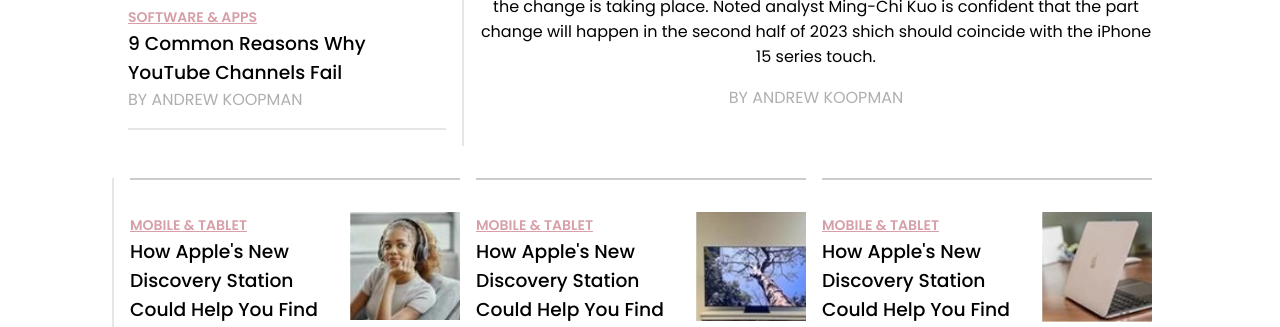
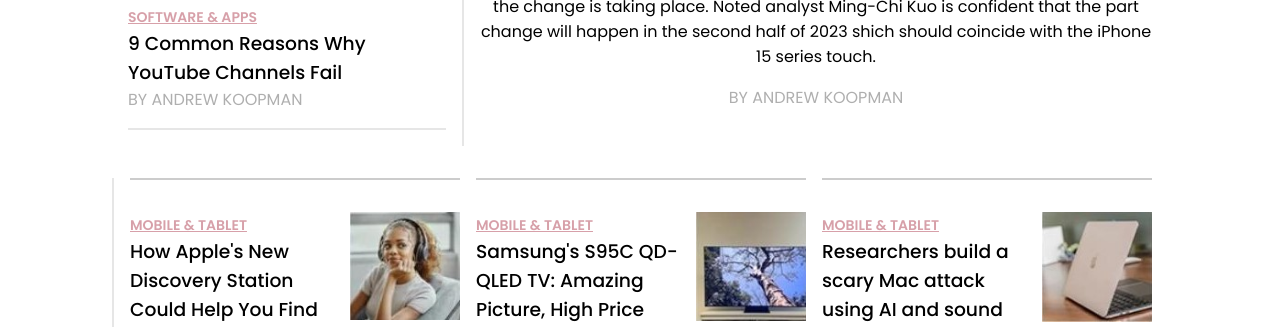
Before and after one commit to trickster1o1/frontend-task, a website: page articals/index.html in a window 1280 px wide. Shown: the part 625-952 px from the top of the page. Drawn offline with Linux system fonts and the light colour scheme.

Commit message:
data insertion

```diff
--- a/articals/index.html
+++ b/articals/index.html
@@ -155,7 +155,7 @@
               <span class="article-mention"
                 ><span class="sub-title">Mobile & Tablet</span>
                 <h3 itemprop="name">
-                  How Apple's New Discovery Station Could Help You Find Fresh
+                  Samsung's S95C QD-QLED TV: Amazing Picture, High Price
                 </h3>
                 <span
                   itemprop="author"
@@ -190,7 +190,7 @@
               <span class="article-mention"
                 ><span class="sub-title">Mobile & Tablet</span>
                 <h3 itemprop="name">
-                  How Apple's New Discovery Station Could Help You Find Fresh
+                  Researchers build a scary Mac attack using AI and sound
                 </h3>
                 <span
                   itemprop="author"
```
